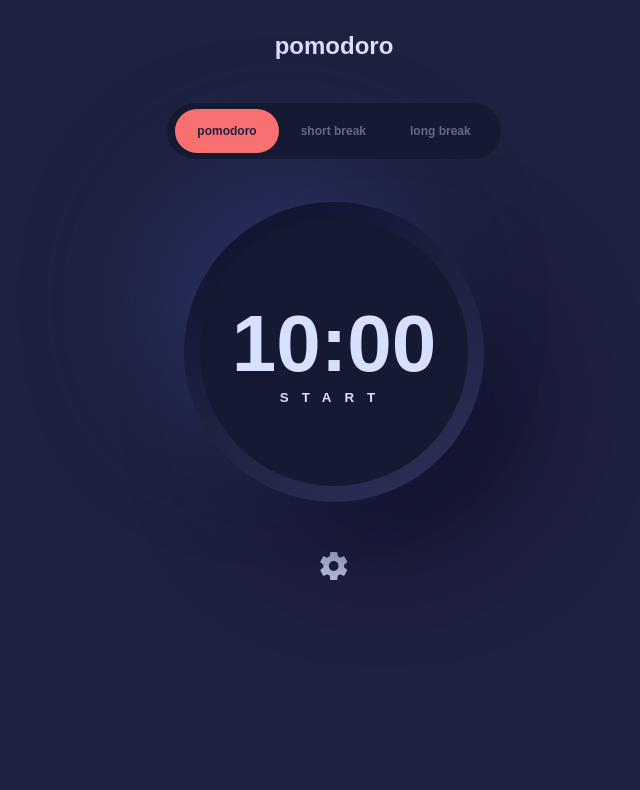
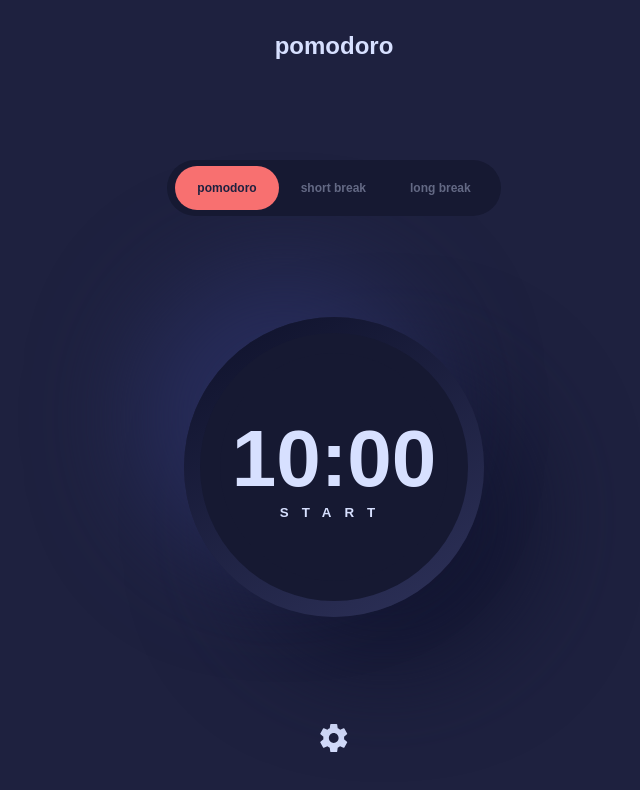
Before and after one commit to JustynaKorzycka/pomodoro, a React (Create React App) app: page / in a window 1280 px wide. Shown: the top 790 px of the page, without its empty margins (306-946 px from the left). Built offline with nearby package versions, Linux system fonts and the light colour scheme.

Commit message:
change layout styles

```diff
--- a/src/components/Layout.jsx
+++ b/src/components/Layout.jsx
@@ -10,5 +10,7 @@ const StyledLayout = styled.div`
  display: flex;
  flex-direction: column;
  align-items: center;
+ justify-content: space-between;
+ min-height: 100vh;
  padding: 32px 22px 48px;
 `;
```
